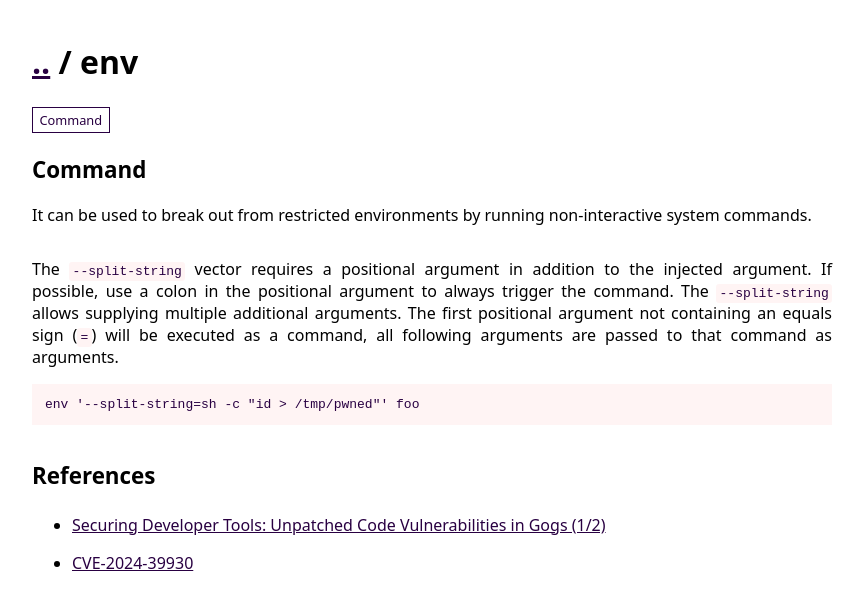
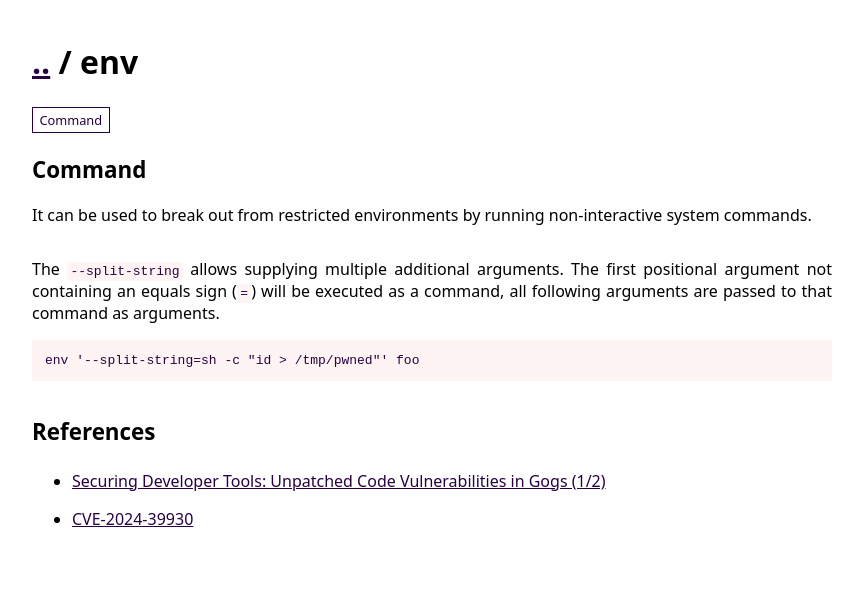
Before and after one commit to SonarSource/argument-injection-vectors, a Jekyll site: the page built from _binaries/env.md, in a window 1280 px wide. Shown: the top 610 px of the page, without its empty margins (208-1072 px from the left). Built offline with Jekyll 4.4.1, drawn with Linux system fonts in a browser that asks for light colours.

Commit message:
Fix description for `env`

```diff
--- a/_binaries/env.md
+++ b/_binaries/env.md
@@ -2,9 +2,6 @@
 functions:
   command:
     - description: |
-        The `--split-string` vector requires a positional argument in addition to
-        the injected argument. If possible, use a colon in the positional argument
-        to always trigger the command.
         The `--split-string` allows supplying multiple additional arguments. The first
         positional argument not containing an equals sign (`=`) will be executed as a
         command, all following arguments are passed to that command as arguments.
```
